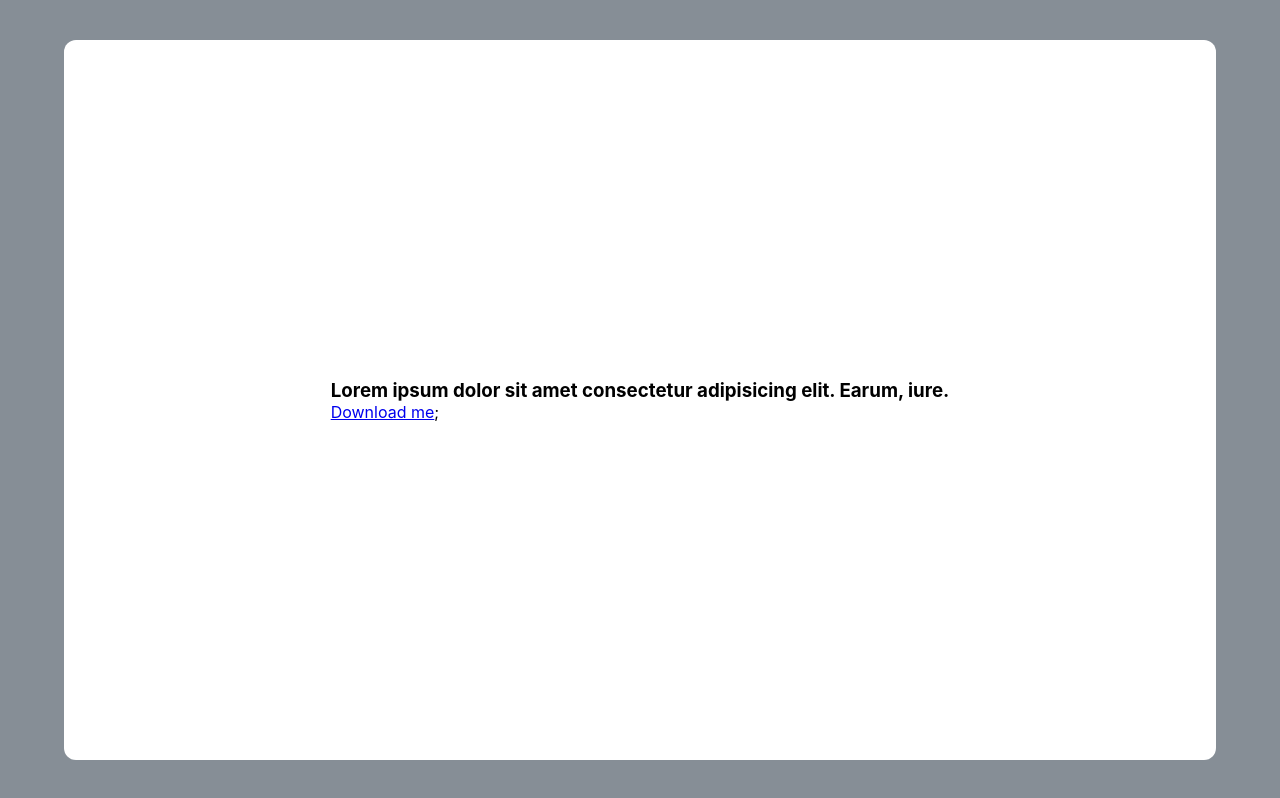
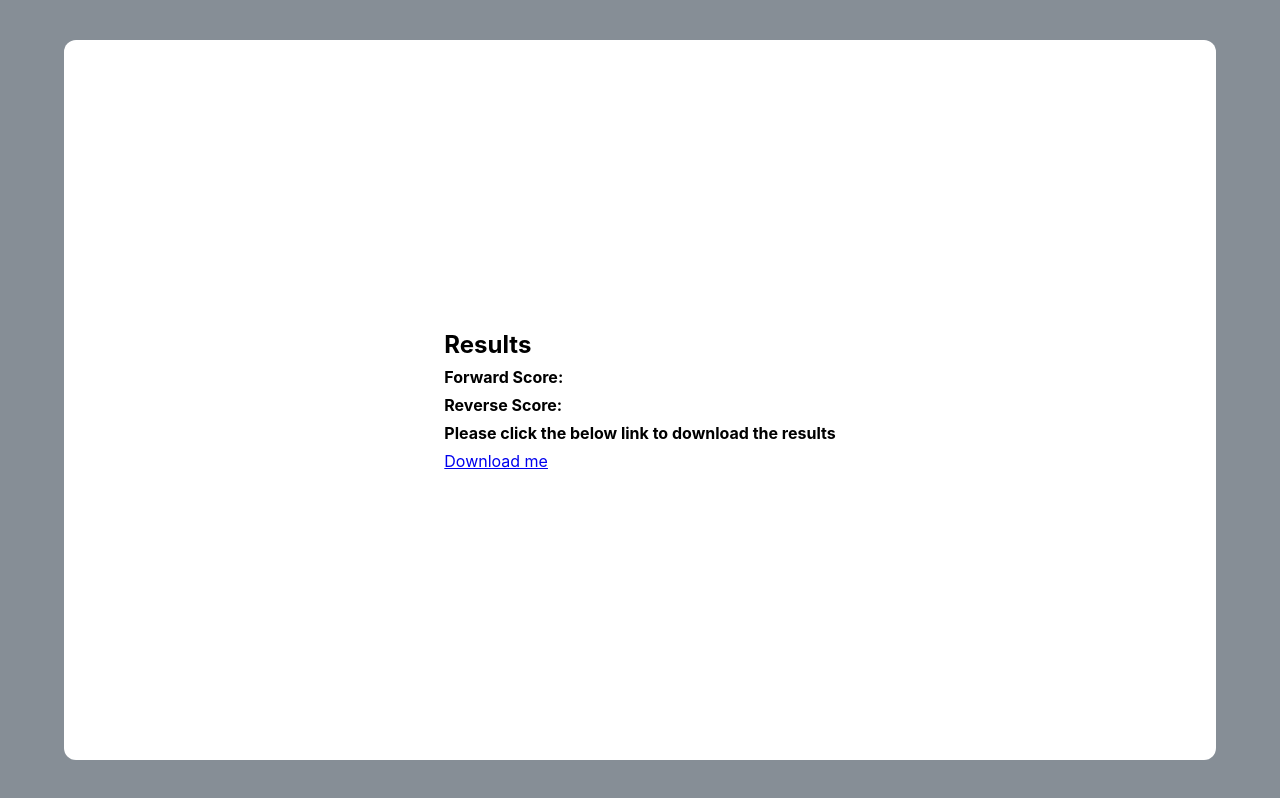
Before and after one commit to phanee123/DigitSpan, a React (Vite) app: page /exitWithExcel in a window 1280 px wide. Built offline with nearby package versions, Linux system fonts and the light colour scheme.

Commit message:
update results

```diff
--- a/src/App.css
+++ b/src/App.css
@@ -1,7 +1,7 @@
 .main-container {
   background-color: white;
   width: 90vw;
-  height: 90vh;
+  min-height: 90vh;
   border-radius: 12px;
   display: flex;
   justify-content: center;
--- a/src/App.jsx
+++ b/src/App.jsx
@@ -4,8 +4,10 @@ import Instructions from "./page/Instructions";
 import NumberPad from "./page/numberpad/NumberPad";
 import Test from "./page/test";
 import ExitWithDownloadExcel from "./page/ExitWithDownloadExcel";
+import Ready from "./page/Ready";
 import PageNotFound from "./page/PageNotFound";
 import { ResultsProvider } from "./context/Results";
+import Intervention from "./page/intervention";
 import "./App.css";
 
 function App() {
@@ -16,7 +18,9 @@ function App() {
           <Routes>
             <Route path="/" element={<Instructions />} />
             <Route path="/test" element={<Test />} />
+            <Route path="/ready" element={<Ready />} />
             <Route path="/numberpad" element={<NumberPad />} />
+            <Route path="/intervention" element={<Intervention />} />
             <Route path="/exitWithExcel" element={<ExitWithDownloadExcel />} />
             <Route path="*" element={<PageNotFound />} />
           </Routes>
--- a/src/constants/general.js
+++ b/src/constants/general.js
@@ -1,6 +1,19 @@
 const NUMPAD_DIGITS = [1, 2, 3, 4, 5, 6, 7, 8, 9];
-const LATENCY_IN_MILLISECONDS = 1000;
 const START_TEST_WITH_DIGIT = 3;
 const END_TEST_WITH_DIGIT = 9;
+const NUMBER_OF_SECONDS = 15;
+const NUM_QUESTIONS_INTERVENTION = 12;
 
-export { NUMPAD_DIGITS, LATENCY_IN_MILLISECONDS, START_TEST_WITH_DIGIT, END_TEST_WITH_DIGIT };
+function getRandomInt(min, max) {
+  min = Math.ceil(min);
+  max = Math.floor(max);
+  return Math.floor(Math.random() * (max - min) + min); // The maximum is exclusive and the minimum is inclusive
+}
+export {
+  NUMPAD_DIGITS,
+  NUMBER_OF_SECONDS,
+  START_TEST_WITH_DIGIT,
+  END_TEST_WITH_DIGIT,
+  getRandomInt,
+  NUM_QUESTIONS_INTERVENTION,
+};
--- a/src/index.css
+++ b/src/index.css
@@ -12,3 +12,9 @@ body {
   align-items: center;
   justify-content: center;
 }
+
+@media (max-width: 767px) {
+  body {
+    font-size: 12px;
+  }
+}
--- a/src/page/ExitWithDownloadExcel.jsx
+++ b/src/page/ExitWithDownloadExcel.jsx
@@ -1,4 +1,4 @@
-import { CSVDownload, CSVLink } from "react-csv";
+import { CSVLink } from "react-csv";
 import { useContext } from "react";
 import { ResultsContext } from "../context/Results";
 const headers = [
@@ -9,8 +9,34 @@ const headers = [
   { label: "Number of digits", key: "numOfDigits" },
 ];
 
+const styles = {
+  display: "flex",
+  gap: "8px",
+  flexDirection: "column",
+};
+
+const getScore = (array, key) => {
+  const filteredResults = array.filter((item) => item.flowStatus === key);
+  const lastResult = filteredResults.splice(-3).filter((item) => item.isTrue);
+  if (lastResult.length === 3 || lastResult.length === 2) {
+    return lastResult.slice(-1)[0].numOfDigits;
+  }
+  if (lastResult.length === 1) {
+    return lastResult.slice(-1)[0].numOfDigits - 1;
+  }
+  if (lastResult.length === 0) {
+    const lastResult = filteredResults.splice(-3).filter((item) => item.isTrue);
+    if (lastResult.length === 3 || lastResult.length === 2) {
+      return lastResult.slice(-1)[0].numOfDigits;
+    }
+    if (lastResult.length === 1) {
+      return lastResult.slice(-1)[0].numOfDigits - 1;
+    }
+  }
+};
 const ExitWithDownloadExcel = () => {
   const { results } = useContext(ResultsContext);
+  console.log(results);
 
   const csvReport = {
     data: results,
@@ -20,9 +46,12 @@ const ExitWithDownloadExcel = () => {
   };
 
   return (
-    <div>
-      <h3>Lorem ipsum dolor sit amet consectetur adipisicing elit. Earum, iure.</h3>
-      <CSVLink {...csvReport}>Download me</CSVLink>;
+    <div style={{ ...styles }}>
+      <h2>Results</h2>
+      <h4>Forward Score: {getScore(results, "FORWARD")}</h4>
+      <h4>Reverse Score: {getScore(results, "REVERSE")}</h4>
+      <h4>Please click the below link to download the results</h4>
+      <CSVLink {...csvReport}>Download me</CSVLink>
     </div>
   );
 };
--- a/src/page/Instructions.jsx
+++ b/src/page/Instructions.jsx
@@ -9,13 +9,18 @@ const Instructions = () => {
   const navigate = useNavigate();
   const { flowStatus } = useContext(ResultsContext);
   const CURRENT_INSTRUCTIONS = flowStatus === "FORWARD" ? INSTRUCTION_STEPS_FORWARD : INSTRUCTION_STEPS_BACKWARD;
-  const { stepIndex, buttonLabel1='', content, buttonLabel2=""} = CURRENT_INSTRUCTIONS[currentStep];
+  const { stepIndex, buttonLabel1 = "", content, buttonLabel2 = "" } = CURRENT_INSTRUCTIONS[currentStep];
 
   const handleNextClick =
-    stepIndex === CURRENT_INSTRUCTIONS.length ? () => navigate("/test") : () => setCurrentStep((prev) => prev + 1);
-    const handleBackClick = () => setCurrentStep((prev) => prev - 1);
+    stepIndex === CURRENT_INSTRUCTIONS.length ? () => navigate("/ready") : () => setCurrentStep((prev) => prev + 1);
+  const handleBackClick = () => setCurrentStep((prev) => prev - 1);
   return (
-    <Instruction handleNextClick={handleNextClick} label1={buttonLabel1} label2={buttonLabel2} handleBackClick = {handleBackClick} >
+    <Instruction
+      handleNextClick={handleNextClick}
+      label1={buttonLabel1}
+      label2={buttonLabel2}
+      handleBackClick={handleBackClick}
+    >
       {content}
     </Instruction>
   );
--- /dev/null
+++ b/src/page/Ready.jsx
@@ -0,0 +1,14 @@
+import { useEffect, useContext } from "react";
+import { useNavigate } from "react-router-dom";
+const Ready = () => {
+  const navigate = useNavigate();
+
+  useEffect(() => {
+    setTimeout(() => {
+      navigate(`/test`);
+    }, 2500);
+  }, []);
+  return <h1>Ready</h1>;
+};
+
+export default Ready;
--- /dev/null
+++ b/src/page/intervention/index.jsx
@@ -0,0 +1,42 @@
+import { useEffect, useContext, useState } from "react";
+import { useNavigate } from "react-router-dom";
+import { NUMBER_OF_SECONDS, getRandomInt, NUM_QUESTIONS_INTERVENTION } from "../../constants/general";
+import styles from "./styles.module.css";
+
+const randomNumbers = Array.from(Array(NUM_QUESTIONS_INTERVENTION * 2).keys()).map((_, i) => getRandomInt(10, 99));
+let results = [];
+
+for (let i = 0; i < randomNumbers.length; i = i + 2) {
+  results.push([randomNumbers[i], randomNumbers[i + 1]]);
+}
+const Intervention = () => {
+  const navigate = useNavigate();
+  const [sum, setSum] = useState();
+  const [currentSum, setCurrentSum] = useState({});
+  useEffect(() => {
+    setTimeout(() => {
+      navigate("/");
+    }, NUMBER_OF_SECONDS * 1000);
+  }, []);
+  console.log(currentSum);
+  return (
+    <div className={styles.container}>
+      <h2>Find the sum of below numbers</h2>
+      <div className={styles.questions}>
+        {results.map((eachPair, _index) => (
+          <h2 className={styles.sum} key={_index}>
+            {`${eachPair[0]} + ${eachPair[1]}`} =
+            <input
+              value={currentSum._index}
+              type="number"
+              onChange={(e) => setCurrentSum((prev) => ({ ...prev, [_index]: e.target.value }))}
+              className={styles.inputStyles}
+            />
+          </h2>
+        ))}
+      </div>
+    </div>
+  );
+};
+
+export default Intervention;
--- /dev/null
+++ b/src/page/intervention/styles.module.css
@@ -0,0 +1,33 @@
+.container {
+  display: flex;
+  flex-direction: column;
+  padding: 1rem;
+  gap: 3rem;
+  justify-content: center;
+  align-items: center;
+}
+.sum {
+  text-align: center;
+  /* font-size: 18px; */
+}
+.inputStyles {
+  font-size: 1.75rem;
+  width: 8rem;
+  height: 2rem;
+  padding: 8px 16px;
+}
+.questions {
+  display: grid;
+  grid-template-columns: repeat(3, 1fr);
+  gap: 1rem 4rem;
+}
+
+@media (max-width: 768px) {
+  .inputStyles {
+    font-size: 1rem;
+    padding: 8px;
+  }
+  .questions {
+    grid-template-columns: repeat(2, 1fr);
+  }
+}
--- a/src/page/numberpad/NumberPad.jsx
+++ b/src/page/numberpad/NumberPad.jsx
@@ -4,7 +4,7 @@ import styles from "./styles.module.css";
 import { ResultsContext } from "../../context/Results";
 import { generateRandomNumbers, arrayEquals } from "../../common/common";
 import { useNavigate } from "react-router-dom";
-import sound from "../../assets/click.wav"
+import sound from "../../assets/click.wav";
 
 const NumberPad = () => {
   const [userInput, setUserInput] = useState([]);
@@ -63,8 +63,8 @@ const NumberPad = () => {
       let currentStepResultValue = results[results.length - 1];
       currentStepResultValue = {
         ...currentStepResultValue,
+        flowStatus,
         userInput,
-        flowStatus,
         isTrue: arrayEquals(currentStepResultValue.systemInput, userInput, flowStatus),
       };
 
@@ -89,7 +89,7 @@ const NumberPad = () => {
             numOfDigits: START_TEST_WITH_DIGIT,
           });
           setResults(currentResults);
-          navigate("/");
+          navigate("/intervention");
         }
       } else if (currentResults.length === (END_TEST_WITH_DIGIT - START_TEST_WITH_DIGIT + 1) * 3) {
         setCurrentStep(START_TEST_WITH_DIGIT);
@@ -99,7 +99,7 @@ const NumberPad = () => {
           numOfDigits: START_TEST_WITH_DIGIT,
         });
         setResults(currentResults);
-        navigate("/");
+        navigate("/intervention");
         // move to reverse
       } else {
         currentResults.push({ systemInput: generateRandomNumbers(currentStep), numOfDigits: currentStep, flowStatus });
--- a/src/page/numberpad/styles.module.css
+++ b/src/page/numberpad/styles.module.css
@@ -75,4 +75,7 @@
     grid-template-columns: repeat(2, 1fr);
     gap: 1rem;
   }
+  .buttondigit {
+    font-size: 1.5rem;
+  }
 }
```
Also changed, not shown: src/constants/InstructionSteps.js (indentation only).
